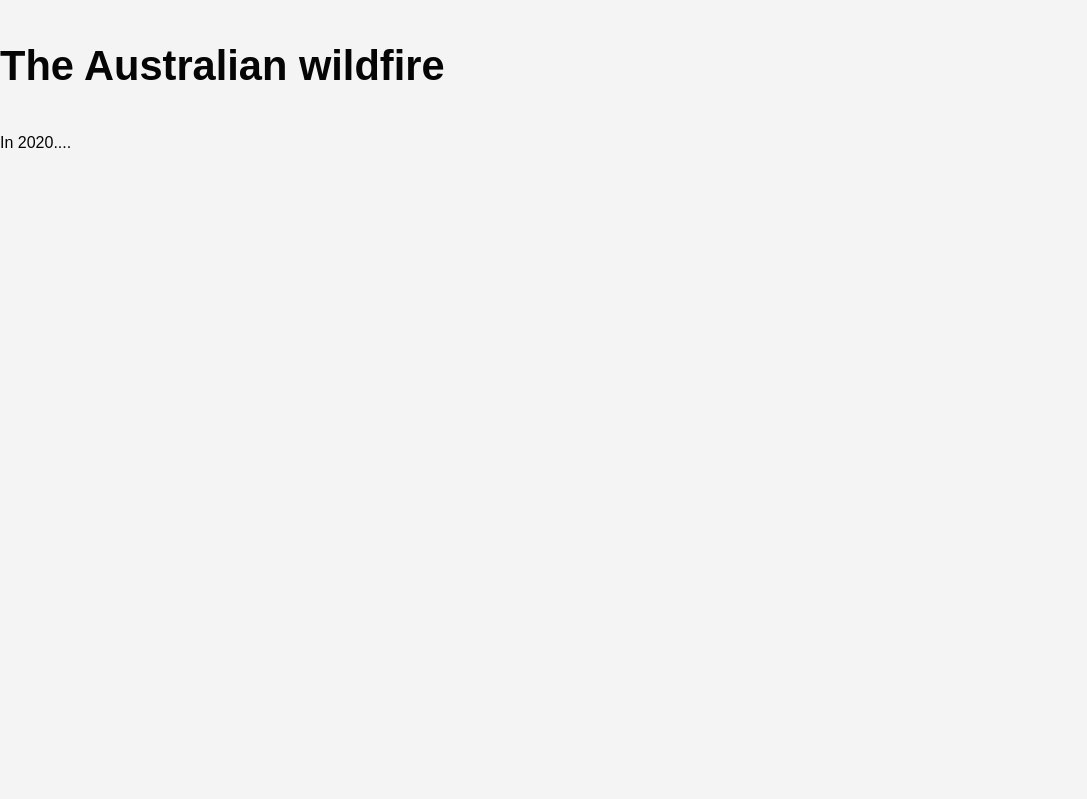
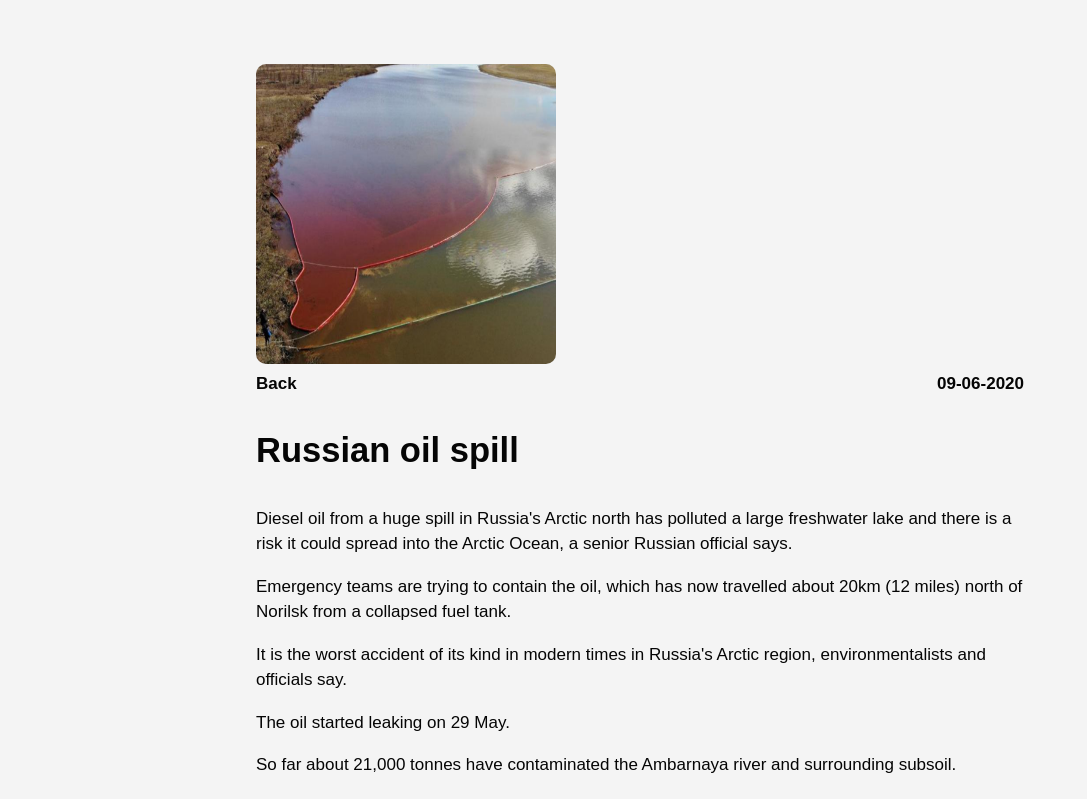
Before and after one commit to MikeyJL/environment-blog, a Next.js app: page /blog/russian-oil-spill in a window 1280 px wide. Shown: the top 799 px of the page, without its empty margins (0-1087 px from the left). Built offline with nearby package versions, Linux system fonts and the light colour scheme.

Commit message:
Added initial blog posts

```diff
--- a/components/BlogPost.js
+++ b/components/BlogPost.js
@@ -1,9 +1,30 @@
+import Link from 'next/link'
+import Image from 'next/image'
+import styles from '../styles/BlogPost.module.css'
+
 export default function BlogPost ({ children, meta}) {
     return (
-        <>
-            <article>
+        <article className={ styles.article }>
+            <div className={ styles.header }>
+                <Image
+                    src={ `/img/${meta.image}` }
+                    alt={ meta.title }
+                    layout="fixed"
+                    height={ 300 }
+                    width={ 300 }
+                />
+                <div>
+                    <Link href="/">
+                        Back
+                    </Link>
+                    <p>
+                        { meta.date }
+                    </p>
+                </div>
+            </div>
+            <div className={ styles.content }>
                 { children }
-            </article>
-        </>
+            </div>
+        </article>
     )
 }
--- a/pages/blog/russian-oil-spill/index.mdx
+++ b/pages/blog/russian-oil-spill/index.mdx
@@ -2,13 +2,33 @@ import BlogPost from '../../../components/BlogPost.js'
 
 export const meta = {
     title: 'Russian oil spill',
-    description: 'TEX',
-    date: '02-04-2021',
+    description: 'Diesel oil from a huge spill in Russia\'s Arctic north has polluted a large freshwater lake and there is a risk it could spread into the Arctic Ocean, a senior Russian official says.',
+    date: '09-06-2020',
     image: 'oil.png'
 }
 
 export default ({ children }) => <BlogPost meta={ meta }>{ children }</BlogPost>
 
-## The Australian wildfire
+## Russian oil spill
 
-In 2020....
+Diesel oil from a huge spill in Russia's Arctic north has polluted a large freshwater lake and there is a risk it could spread into the Arctic Ocean, a senior Russian official says.
+
+Emergency teams are trying to contain the oil, which has now travelled about 20km (12 miles) north of Norilsk from a collapsed fuel tank.
+
+It is the worst accident of its kind in modern times in Russia's Arctic region, environmentalists and officials say.
+
+The oil started leaking on 29 May.
+
+So far about 21,000 tonnes have contaminated the Ambarnaya river and surrounding subsoil.
+
+Investigators believe the storage tank near Norilsk sank because of melting permafrost, which weakened its supports. The Arctic has had weeks of unusually warm weather, probably a symptom of global warming.
+
+The power plant where it happened is run by a subsidiary of Norilsk Nickel, the world's leading nickel and palladium producer.
+
+Lake Pyasino serves as the basin for the Pyasina river, which flows to the Kara Sea, part of the Arctic Ocean. From October to June that river is usually ice-bound.
+
+"The fuel has got into Lake Pyasino," said Alexander Uss, governor of Krasnoyarsk region.
+
+"This is a beautiful lake about 70km [45 miles] long. Naturally, it has both fish and a good biosphere," Interfax news agency quoted him as saying.
+
+"Now it's important to prevent it from getting into the Pyasina river, which flows north. That should be possible."
--- /dev/null
+++ b/styles/BlogPost.module.css
@@ -0,0 +1,16 @@
+.article {
+    margin: 4rem 0;
+    padding: 0 var(--side-padding-blog);
+}
+.header > div:first-child {
+    display: flex !important;
+    margin: 4rem auto !important;
+}
+.header > div:last-child {
+    display: flex;
+    justify-content: space-between;
+}
+.header > div:last-child * {
+    font-weight: bold;
+    margin: 0;
+}
--- a/styles/Post.module.css
+++ b/styles/Post.module.css
@@ -1,12 +1,24 @@
+.article {
+    display: grid;
+    grid-template-columns: 300px 1fr;
+    grid-gap: 2rem;
+}
 .header {
-    display: grid;
-    grid-gap: .6rem;
+    display: flex;
+    flex-direction: column;
     margin: 1rem 0;
 }
-.header * {
-    margin: 0;
+.header *:not(:last-child) {
+    margin: 0 0 1rem 0;
 }
-.article {
-    width: 300px;
-    margin: auto;
+.header *:last-child {
+    font-weight: bold;
+    margin-top: auto;
 }
+
+/* Responsive */
+@media (max-width: 768px) {
+    .article {
+        grid-template-columns: 1fr;
+    }
+}
--- a/styles/globals.css
+++ b/styles/globals.css
@@ -1,4 +1,4 @@
-* {
+*, *:before, *:after {
   box-sizing: border-box;
 }
 :root {
@@ -7,8 +7,9 @@
   --background: #F4F4F4;
   --background-faded: #00800010;
   --foreground: white;
-  --transition-standard: cubic-bezier(.165, .84, .44, 1);
-  --side-padding: 4%;
+  --transition-standard: .6s all cubic-bezier(.165, .84, .44, 1);
+  --side-padding: 4vw;
+  --side-padding-blog: 25vw;
 }
 html,
 body {
@@ -28,10 +29,33 @@ img {
   border-radius: 10px;
 }
 h1, h2, .text--large {
-  font-size: 2.6rem;
+  font-size: calc(30px + (36 - 30) * ((100vw - 300px) / (1600 - 300)));
 }
 h3, .text--small {
-  font-size: 1.6rem;
+  font-size: calc(20px + (26 - 20) * ((100vw - 300px) / (1600 - 300)));
+}
+p, a {
+  font-size: calc(14px + (18 - 14) * ((100vw - 300px) / (1600 - 300)));
+  transition: var(--transition-standard);
+}
+a {
+  width: fit-content;
+  position: relative;
+}
+a:hover {
+  opacity: .6;
+}
+a:before {
+  content: '';
+  position: absolute;
+  top: 100%;
+  width: 0%;
+  height: 2px;
+  background-color: var(--accent-primary);
+  transition: var(--transition-standard);
+}
+a:hover:before {
+  width: 100%;
 }
 
 /* Other Elements */
@@ -46,3 +70,15 @@ h3, .text--small {
 .side-padding {
   padding: 0 var(--side-padding);
 }
+
+/* Responsive */
+@media (max-width: 1440px) {
+  :root {
+    --side-padding-blog: 20vw;
+  }
+}
+@media (max-width: 768px) {
+  :root {
+    --side-padding-blog: 10vw;
+  }
+}
```
Also changed, not shown: components/Post.js (+5 -5 lines), pages/blog/australian-fire/index.mdx (+21 -3 lines), pages/blog/cyclone-amphan/index.mdx (+22 -4 lines), styles/Home.module.css (+16 -1 lines).
